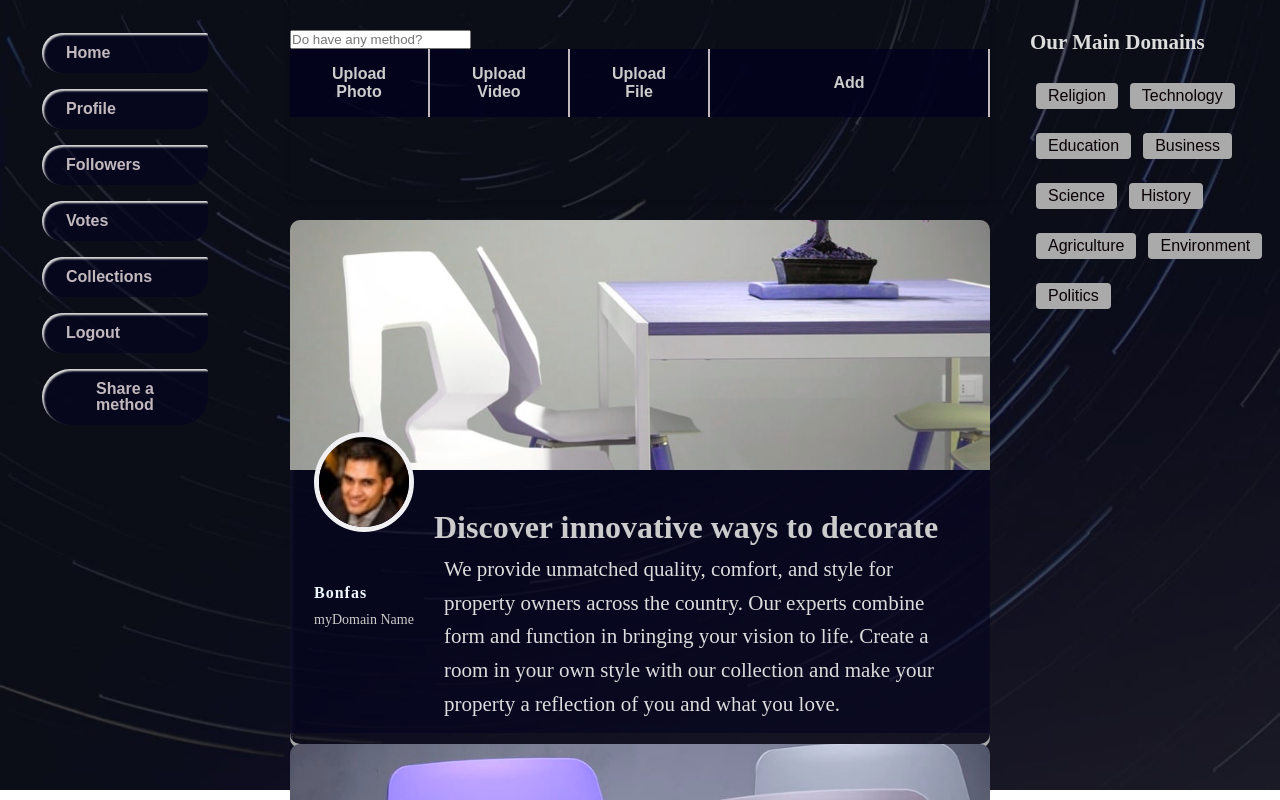
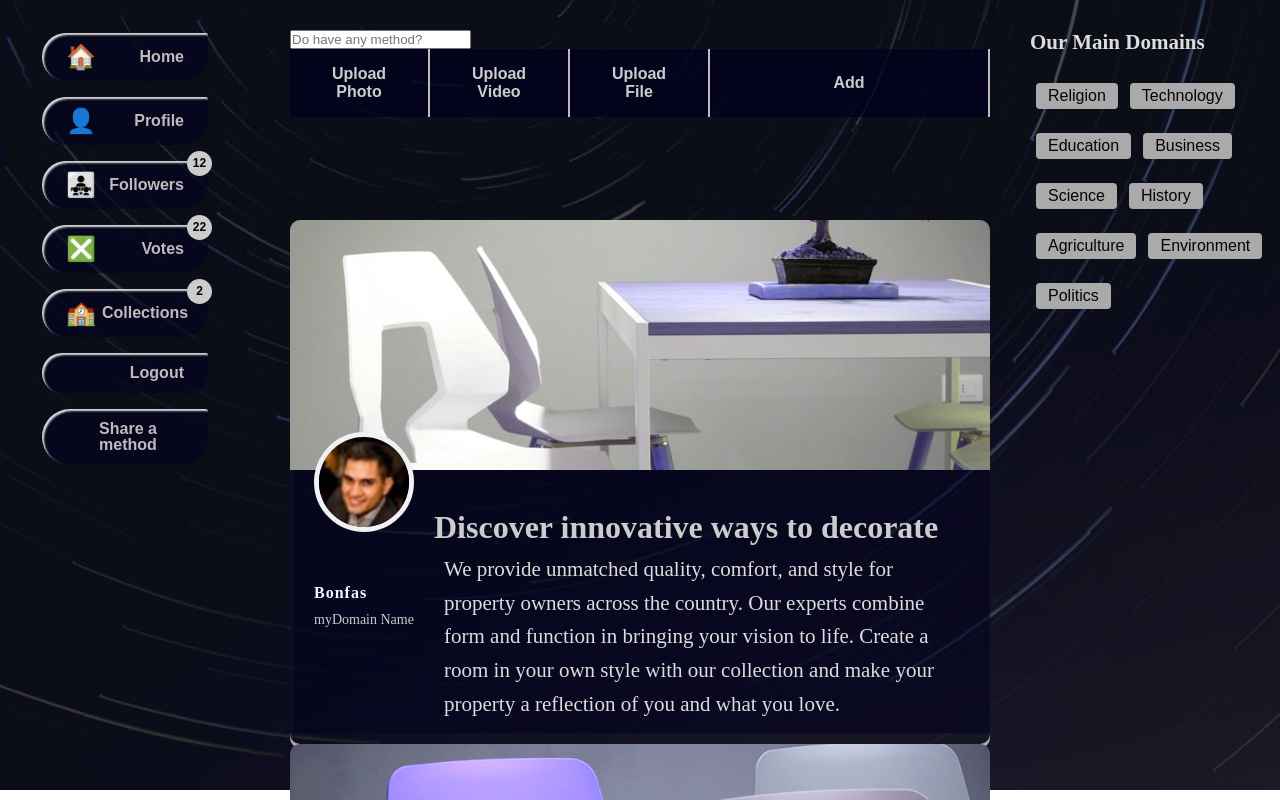
Before and after one commit to Bonfas-68/idzoneawebapp, a React (Vite) app: page / in a window 1280 px wide. Built offline with nearby package versions, Linux system fonts and the light colour scheme.

Commit message:
modify the sidebar buttons

```diff
--- a/src/components/Sidebar.jsx
+++ b/src/components/Sidebar.jsx
@@ -3,13 +3,43 @@ import React from 'react'
 const Sidebar = () => {
   return (
     <div className='b__sidebar'>
-      <div className="b__side-button"><button>Home</button></div>
-      <div className="b__side-button"><button>Profile</button></div>
-      <div className="b__side-button"><button>Followers</button></div>
-      <div className="b__side-button"><button>Votes</button></div>
-      <div className="b__side-button"><button>Collections</button></div>
-      <div className="b__side-button"><button>Logout</button></div>
-      <div className="b__side-button"><button>Share a method</button> </div>
+      <div className="b__side-button">
+        <button className='active-btn'>
+        <span>🏠</span>
+        <div className="b__side-button--text">Home</div>
+        </button>
+      </div>
+      <div className="b__side-button">
+        <button>
+        <span>👤</span>
+        <div className="b__side-button--text">Profile</div>
+        </button>
+      </div>
+      <div className="b__side-button">
+        <button id='top'>
+        <span>👨‍👧‍👧</span>
+        <div className="b__side-button--text">Followers</div>
+        <span className="top__num">12</span>
+        </button>
+      </div>
+      <div className="b__side-button">
+        <button id='top'>
+        <span>❎</span>
+        <div className="b__side-button--text">Votes</div>
+        <span className="top__num">22</span>
+        </button>
+      </div>
+      <div className="b__side-button">
+        <button id='top'>
+        <span>🏫</span>
+        <div className="b__side-button--text">Collections</div>
+        <span className="top__num">2</span>
+        </button>
+      </div>
+      <div className="b__side-button"><button>
+        <span></span>Logout</button></div>
+      <div className="b__side-button"><button>
+        <span></span>Share a method</button> </div>
     </div>
   )
 }
```
